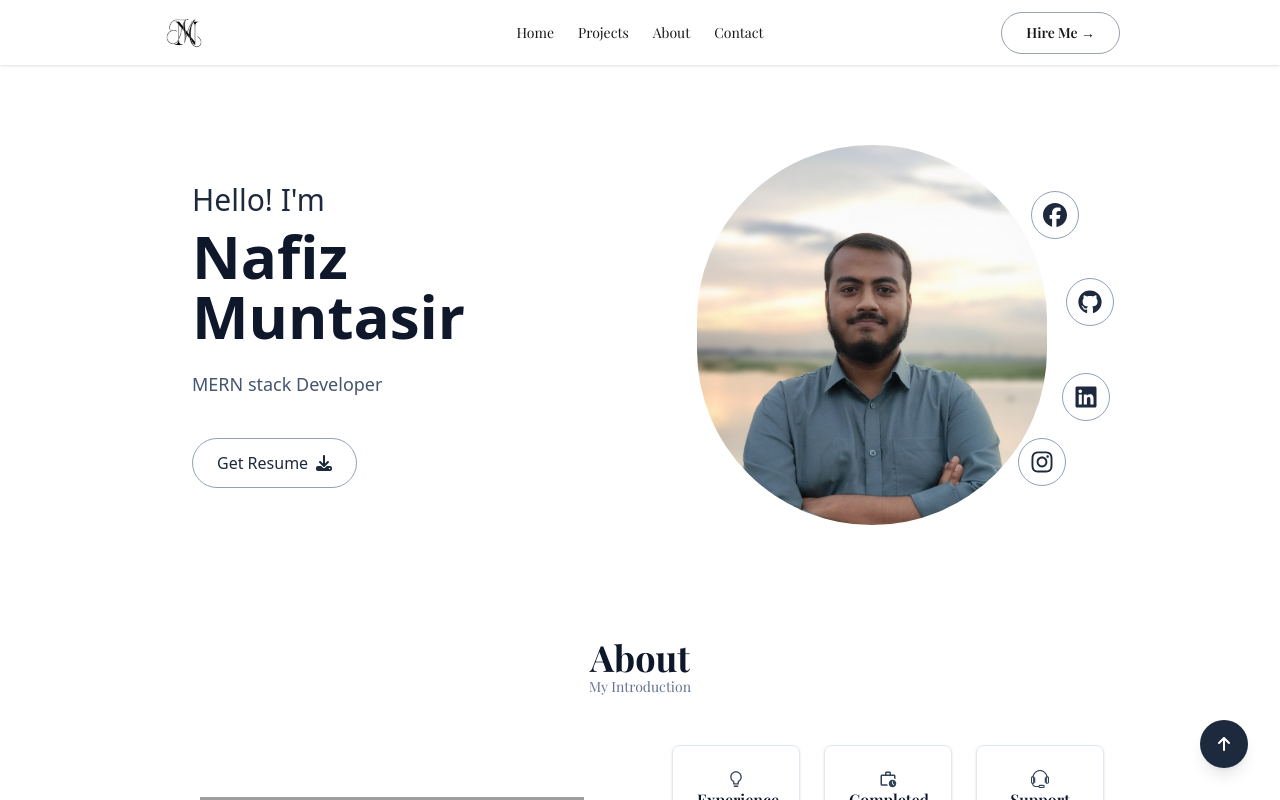
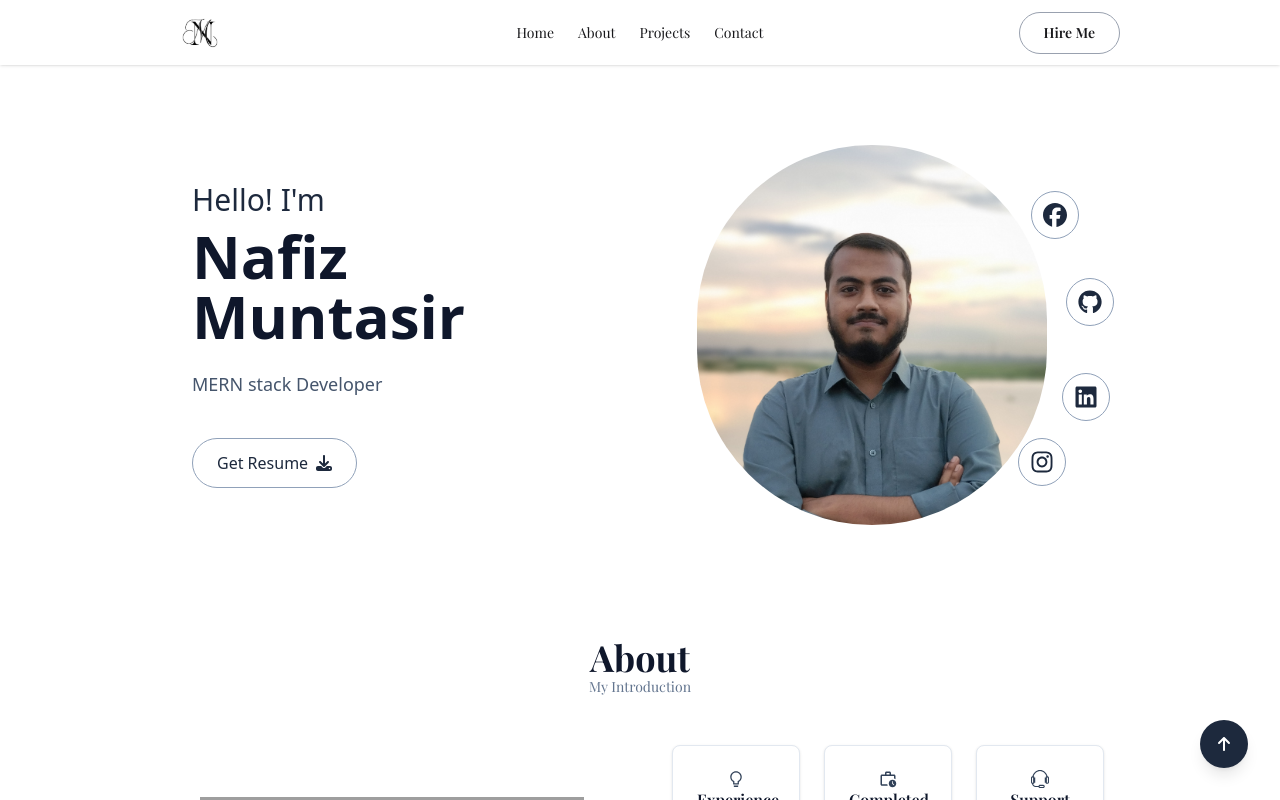
Before and after one commit to nafiz512/Portfolio, a React (Vite) app: page / in a window 1280 px wide. Shown: the top 800 px of the page. Built offline with nearby package versions, Linux system fonts and the light colour scheme; grey boxes are pictures that could not be loaded; a web font is replaced by a local one.

Commit message:
added scroll fuctionality

```diff
--- a/src/Components/Hero.jsx
+++ b/src/Components/Hero.jsx
@@ -39,10 +39,15 @@ const Hero = () => {
 
                             {/* Buttons */}
                             <div className="mt-10 flex flex-col sm:flex-row items-center justify-center lg:justify-start gap-4">
-                                <button className="w-full sm:w-auto flex items-center justify-center gap-2 px-6 py-3 border border-slate-400 dark:border-slate-500 rounded-full font-medium text-slate-800 dark:text-slate-200 hover:bg-slate-200 dark:hover:bg-slate-700 transition-colors">
-                                    <span>Get Resume</span>{" "}
-                                    <FaDownload></FaDownload>
-                                </button>
+                                <a
+                                    download="Nafiz_Muntasir_Resume.pdf"
+                                    href="./Nafiz_Muntasir_Resume.pdf"
+                                >
+                                    <button className="w-full sm:w-auto flex items-center justify-center gap-2 px-6 py-3 border border-slate-400 dark:border-slate-500 rounded-full font-medium text-slate-800 dark:text-slate-200 hover:bg-slate-200 dark:hover:bg-slate-700 transition-colors">
+                                        <span>Get Resume</span>
+                                        <FaDownload></FaDownload>
+                                    </button>
+                                </a>
                             </div>
                         </div>
 
--- a/src/Components/Navbar.jsx
+++ b/src/Components/Navbar.jsx
@@ -2,24 +2,33 @@ import React from "react";
 import { motion } from "framer-motion";
 
 const Navbar = () => {
-    const links = (
-        <>
-            <li>
-                <a>Home</a>
-            </li>
-            <li>
-                <a>Projects</a>
-            </li>
-            <li>
-                <a>About</a>
-            </li>
-            <li>
-                <a>Contact</a>
-            </li>
-        </>
-    );
+    const scrollToSection = (sectionId) => {
+        const section = document.getElementById(sectionId);
+        if (section) {
+            section.scrollIntoView({ behavior: "smooth" });
+        }
+    };
+
+    const navLinks = [
+        { name: "Home", id: "home" },
+        { name: "About", id: "about" },
+        { name: "Projects", id: "projects" },
+        { name: "Contact", id: "contact" },
+    ];
+
+    const links = navLinks.map((link) => (
+        <li key={link.id}>
+            <a
+                onClick={() => scrollToSection(link.id)}
+                className="cursor-pointer hover:text-primary transition-colors"
+            >
+                {link.name}
+            </a>
+        </li>
+    ));
+
     return (
-        <div className="sticky top-0 z-50 w-full px-0 sm:px-[12.5%] navbar bg-base-100  shadow-sm">
+        <div className="sticky top-0 z-50 w-full px-0 sm:px-[12.5%] navbar bg-base-100 shadow-sm">
             <div className="navbar-start">
                 <div className="dropdown">
                     <div
@@ -34,18 +43,17 @@ const Navbar = () => {
                             viewBox="0 0 24 24"
                             stroke="currentColor"
                         >
-                            {" "}
                             <path
                                 strokeLinecap="round"
                                 strokeLinejoin="round"
                                 strokeWidth="2"
                                 d="M4 6h16M4 12h8m-8 6h16"
-                            />{" "}
+                            />
                         </svg>
                     </div>
                     <ul
-                        tabIndex="-1"
-                        className="menu menu-sm dropdown-content bg-base-100 rounded-box z-1 mt-3 w-52 p-2 shadow"
+                        tabIndex={-1}
+                        className="menu menu-sm dropdown-content bg-base-100 rounded-box z-10 mt-3 w-52 p-2 shadow"
                     >
                         {links}
                     </ul>
@@ -53,21 +61,30 @@ const Navbar = () => {
 
                 <motion.div
                     whileHover={{ scale: 1.1 }}
-                    className="flex items-center gap-3"
+                    className="flex items-center gap-3 ml-4"
                 >
-                    <img src="./logo.jpg" className="h-12 rounded-full"></img>
+                    <img
+                        src="./logo.jpg"
+                        alt="Logo"
+                        className="h-12 rounded-full"
+                    />
                 </motion.div>
             </div>
+
+            {/* Desktop Menu */}
             <div className="navbar-center hidden lg:flex">
                 <ul className="menu menu-horizontal px-1">{links}</ul>
             </div>
+
+            {/* Hire Me Button - also scrolls to contact */}
             <div className="navbar-end">
                 <motion.button
+                    onClick={() => scrollToSection("contact")}
                     whileHover={{ scale: 1.05 }}
                     whileTap={{ scale: 0.95 }}
                     className="px-6 py-2.5 border border-gray-400 dark:border-gray-600 rounded-full text-sm font-semibold hover:bg-gray-100 dark:hover:bg-gray-800 transition"
                 >
-                    Hire Me →
+                    Hire Me
                 </motion.button>
             </div>
         </div>
--- a/src/Layouts/RootLayout.jsx
+++ b/src/Layouts/RootLayout.jsx
@@ -13,17 +13,32 @@ import Footer from "../Components/Footer";
 const RootLayout = () => {
     return (
         <div className="">
-            <Navbar></Navbar>
+            <Navbar />
             <div className="w-full space-y-24 sm:space-y-28 sm:w-9/12 mx-auto mb-20 sm:mb-36">
-                <Hero></Hero>
-                <About></About>
-                <TackStack></TackStack>
-                <Skills></Skills>
-                <Services></Services>
-                <Projects></Projects>
-                <Contact></Contact>
+                <section id="home">
+                    <Hero />
+                </section>
+                <section id="about">
+                    <About />
+                </section>
+                <section id="techstack">
+                    <TackStack />
+                </section>{" "}
+                {/* or "skills" if preferred */}
+                <section id="skills">
+                    <Skills />
+                </section>
+                <section id="services">
+                    <Services />
+                </section>
+                <section id="projects">
+                    <Projects />
+                </section>
+                <section id="contact">
+                    <Contact />
+                </section>
             </div>
-            <Footer></Footer>
+            <Footer />
         </div>
     );
 };
```
Also changed, not shown: 1 other file (tests, documents, lock files or other folders).
